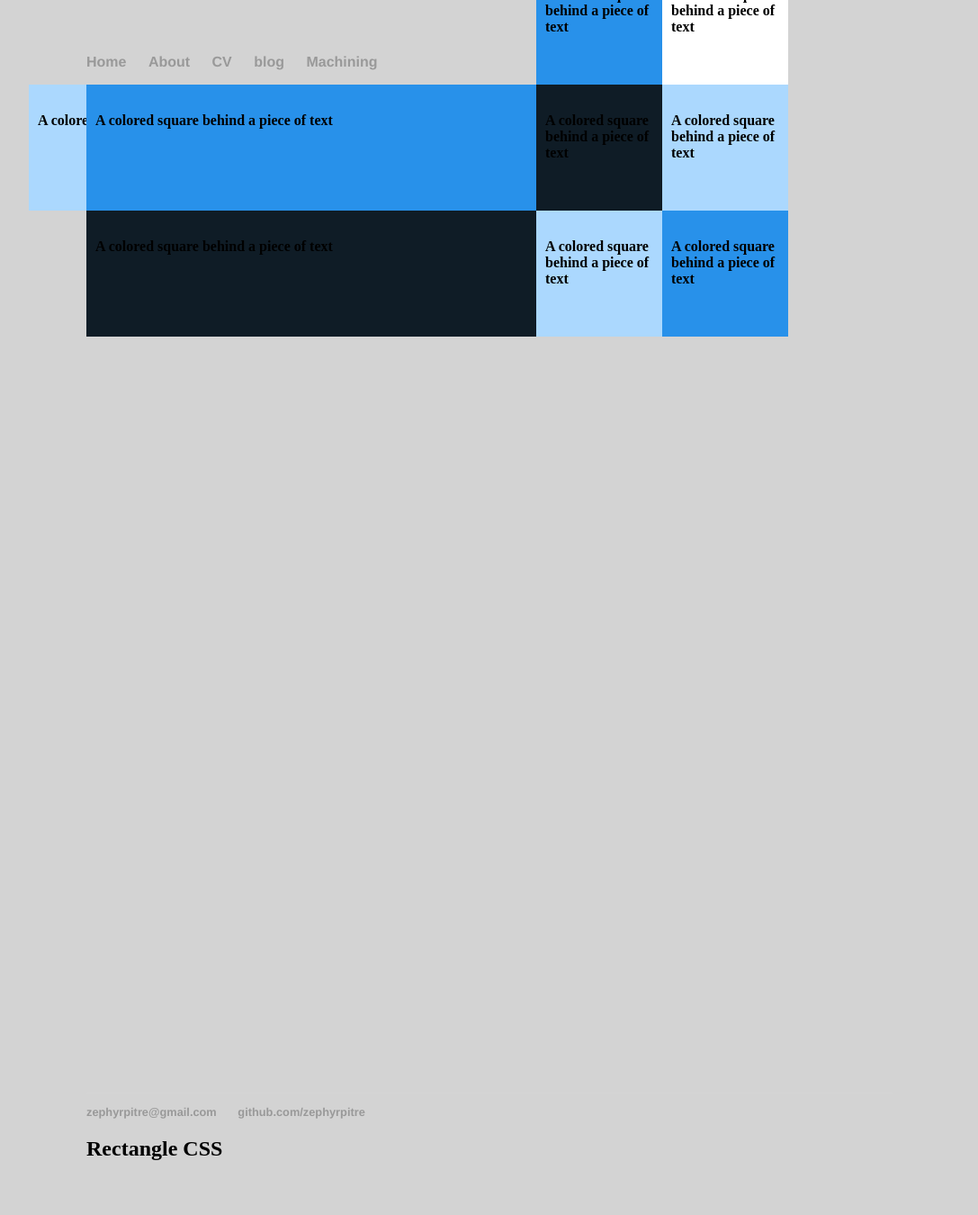
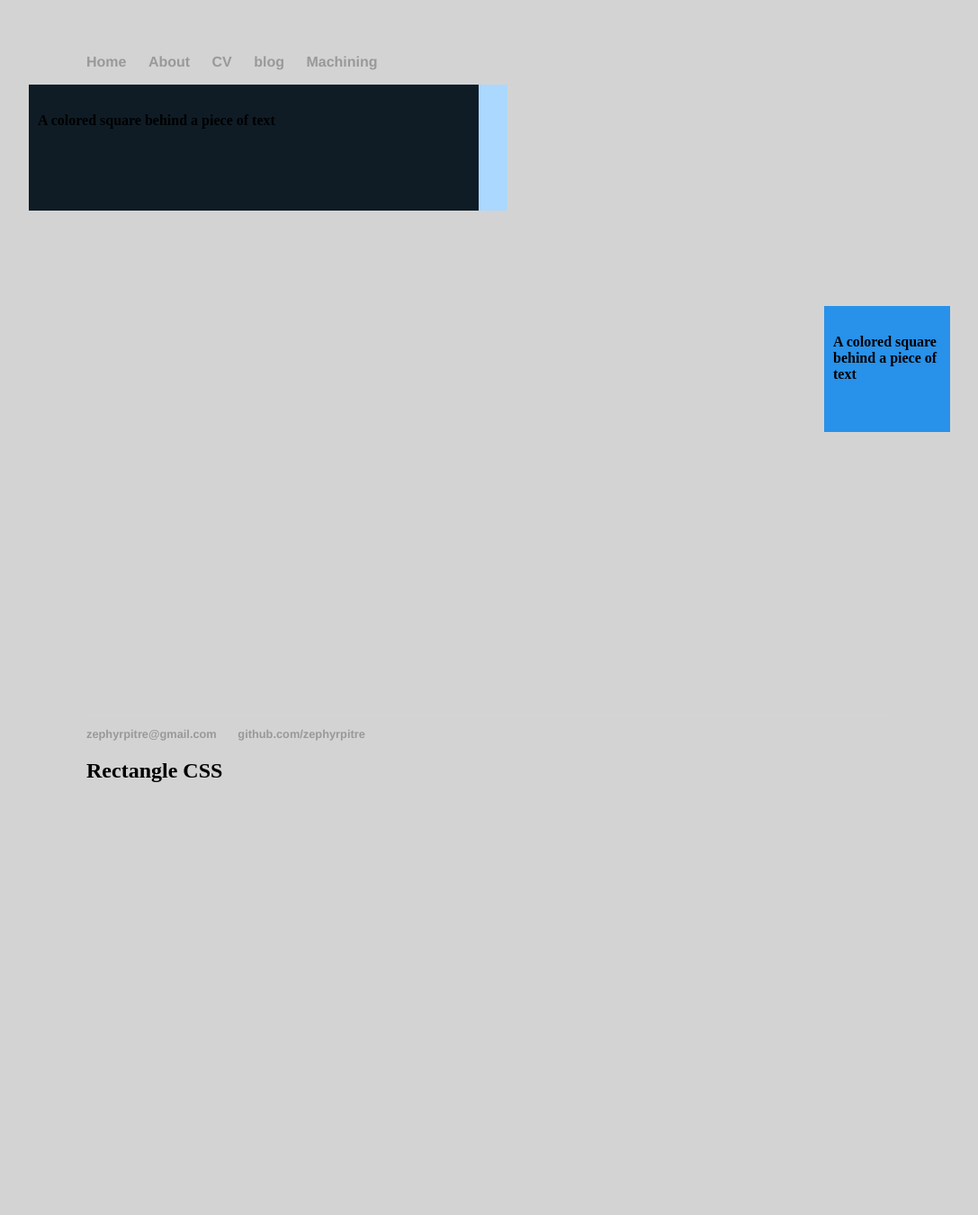
Before and after one commit to ZephyrPitre/ZephyrPitre.github.io, a Jekyll site: the page built from index.html, in a window 1280 px wide. Shown: the whole page at 90% size, without its empty margins (96-1183 px from the left). Built offline with Jekyll 4.4.1, drawn with Linux system fonts in a browser that asks for light colours; after the commit the page ends 930 px from its top, so only the background shows below that.

Commit message:
Update index.html

```diff
--- a/index.html
+++ b/index.html
@@ -8,7 +8,7 @@ title: Zephyr Pitre
 .rectangle1{
 	  position: absolute;
   	left: 10%;
-  	width: 50%;
+  	width: 40%;
     height: 120px;
     Background:#ABD8FE; <!--light blue-->
     color: black;
@@ -16,9 +16,9 @@ title: Zephyr Pitre
 }
 
 .rectangle2{
-    position: relative;
-    left: 0px;
-    top: 0px;
+		position: absolute;
+		left: 10%;
+		width: 40%;
     border-color:black;
     width: 480px;
     height: 120px;
@@ -27,9 +27,9 @@ title: Zephyr Pitre
     padding:10px;
 }
 .rectangle3{
-    position: relative;
-    left: 0px;
-    top: 0px;
+		position: absolute;
+		left: 10%;
+		width: 40%;
     border-color:black;
     width: 480px;
     height: 120px;
@@ -38,8 +38,9 @@ title: Zephyr Pitre
     padding:10px;
 }
 .square1{
-    position: relative;
-    left: 500px;
+		position: absolute;
+		right: 10%;
+		width: 20%;
     bottom: 420px;
     border-color:black;
     width: 120px;
```
